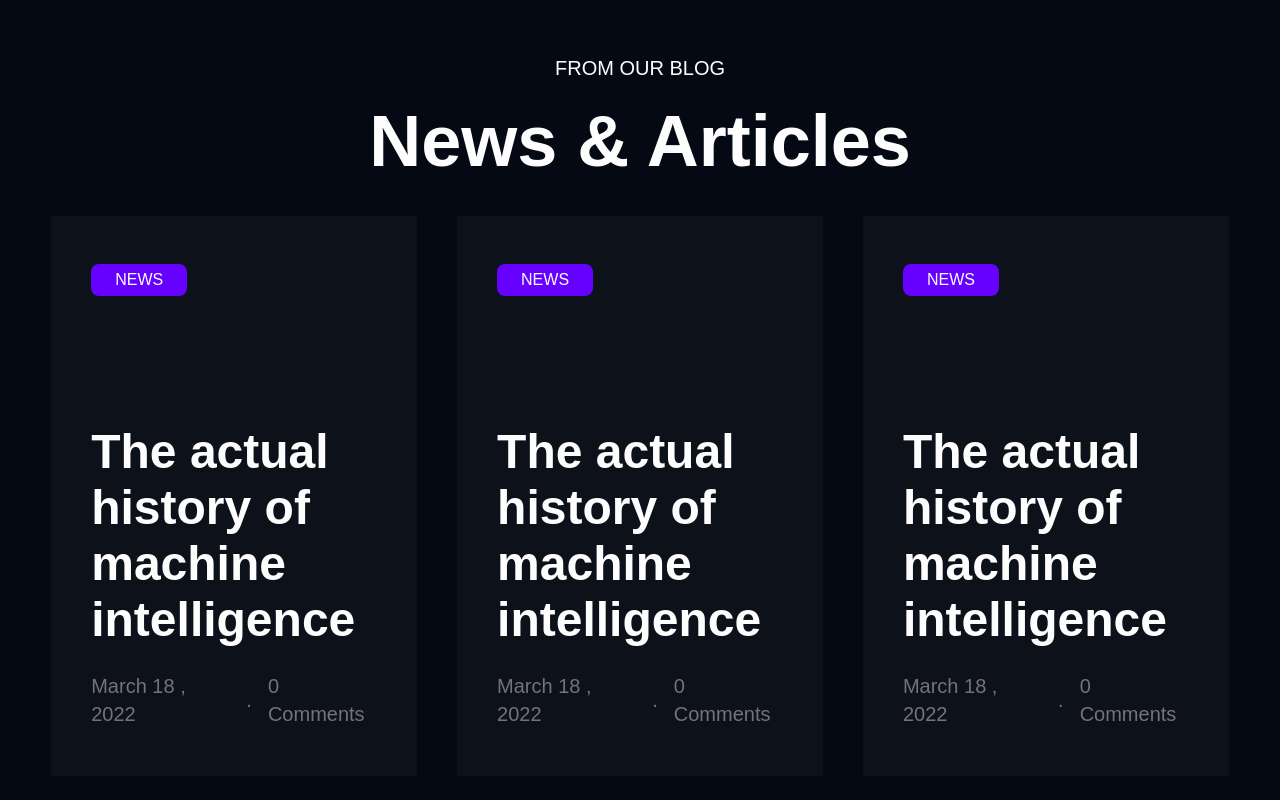
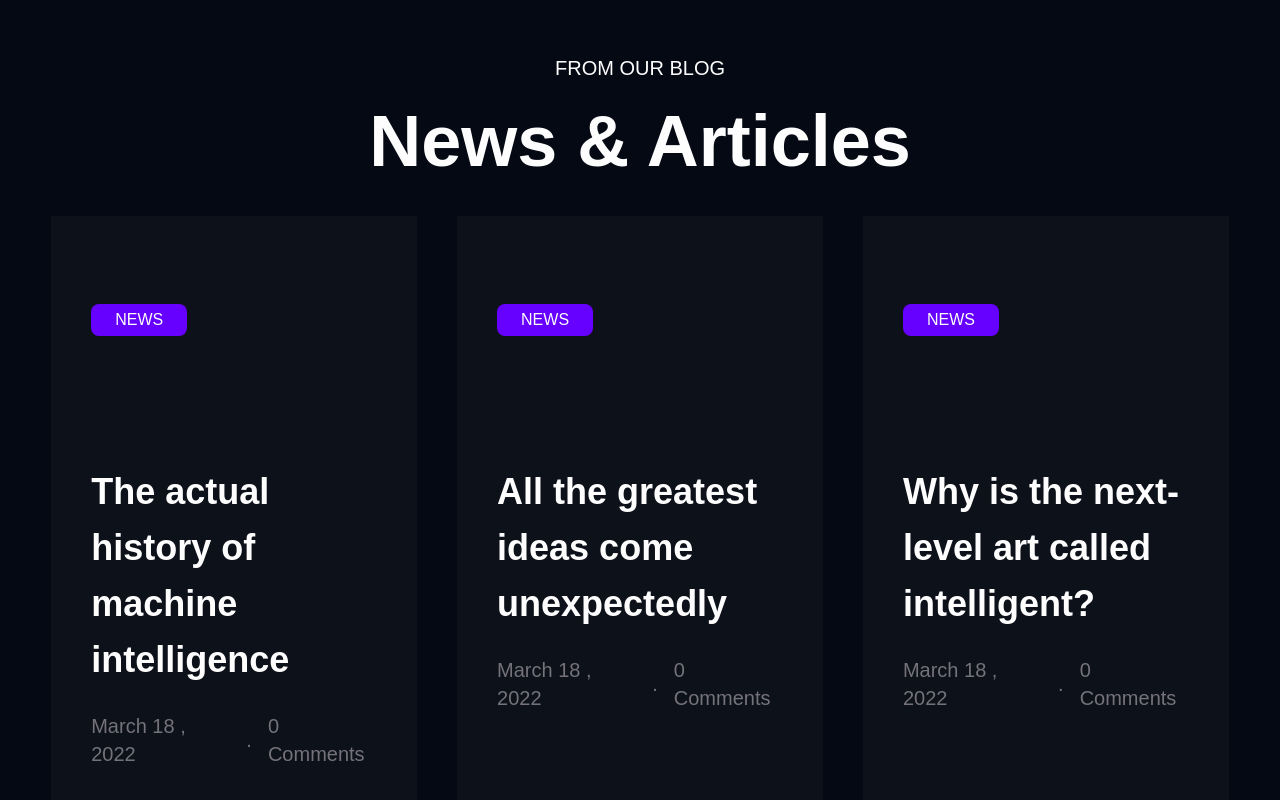
Before and after one commit to mz-devtech/gemini-chatbot-image-generator, a Next.js app: page / in a window 1280 px wide. Shown: the part 5677-6477 px from the top of the page. Built offline with nearby package versions, Linux system fonts and the light colour scheme.

Commit message:
blogs added

```diff
--- a/src/app/Components/Blogs.js
+++ b/src/app/Components/Blogs.js
@@ -11,12 +11,12 @@ const cards = [
     {
         img: "/assets/img_79.jpg",
 
-        title: "The actual history of machine intelligence",
+        title: "All the greatest ideas come unexpectedly",
         date: "March 18 , 2022",
     },
     {
         img: "/assets/img_42.jpg",
-        title: "The actual history of machine intelligence",
+        title: "Why is the next-level art called intelligent?",
         date: "March 18 , 2022",
     },
 ]
@@ -36,7 +36,7 @@ const Blogs = () => {
                 {cards.map((card, i) => (
                     <div
                         key={i}
-                        className='group relative w-full lg:w-1/3 py-14 px-4 lg:py-12 lg:px-10 bg-[#0d111a] overflow-hidden isolate'
+                        className='group relative w-full lg:w-1/3 py-14 px-4 lg:py-22 lg:px-10 bg-[#0d111a] overflow-hidden isolate'
                     >
                         {/* hover background image */}
                         <Image
@@ -54,7 +54,7 @@ const Blogs = () => {
                             <button className='px-4 font-normal py-1  lg:px-6 lg:py-1 uppercase bg-[#6600ff] text-[#fdfdfd] lg:font-medium rounded-lg'>
                                 news
                             </button>
-                            <h5 className='text-[#fdfdfd] text-xl lg:text-5xl font-bold mx-auto lg:leading-14 mt-20 lg:mt-32'>
+                            <h5 className='text-[#fdfdfd] text-xl lg:text-4xl font-bold mx-auto lg:leading-14 mt-20 lg:mt-32'>
                                 {card.title}
                             </h5>
                             <div className='flex items-center justify-start gap-4 lg:mt-6'>
```
